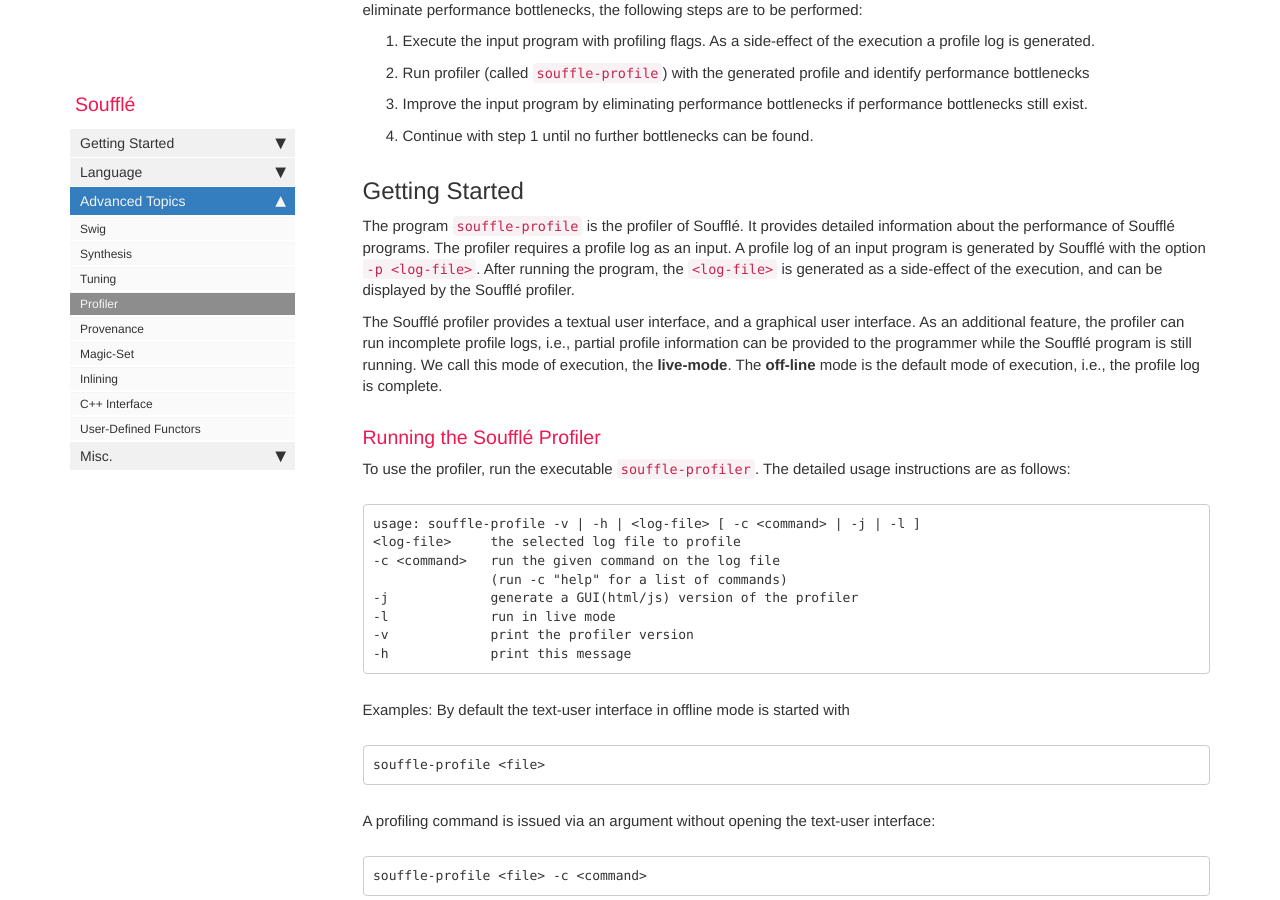
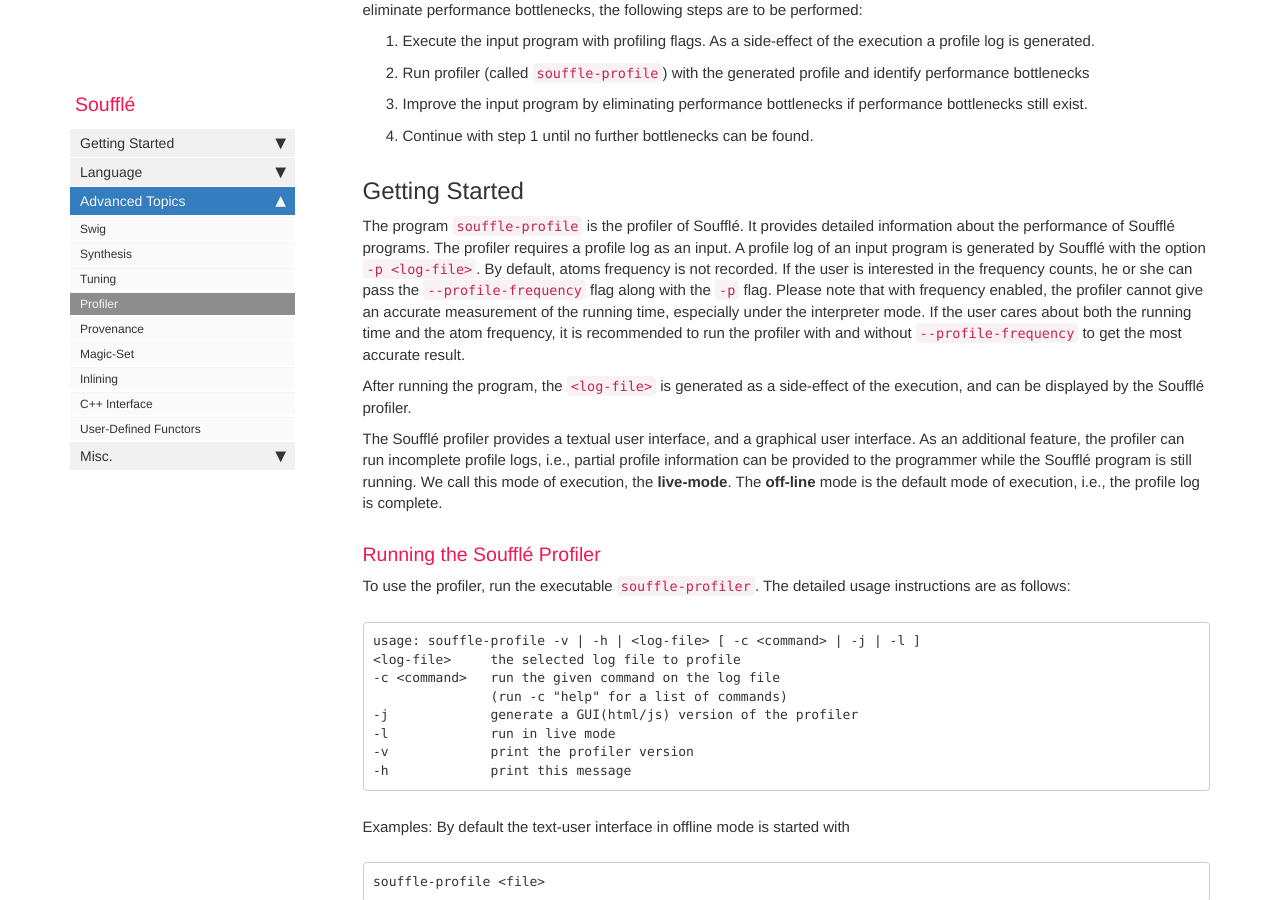
Before and after one commit to souffle-lang/souffle-lang.github.io, a Jekyll site: the page built from pages/docs/profiler.md, in a window 1280 px wide and 900 px high, scrolled down 521 px. Built offline with Jekyll 4.4.1, drawn with Linux system fonts in a browser that asks for light colours; comment, search, counter and statistics services are not loaded.

Commit message:
Update information about new profile flag.
Add a description about the new profile flag that enables the frequency count.

````diff
--- a/pages/docs/profiler.md
+++ b/pages/docs/profiler.md
@@ -24,6 +24,11 @@ The program ```souffle-profile``` is the profiler of Soufflé.
 It provides detailed information about the performance of Soufflé programs.
 The profiler requires a profile log as an input.
 A profile log of an input program is generated by Soufflé with the option ```-p <log-file>```.
+By default, atoms frequency is not recorded.
+If the user is interested in the frequency counts, he or she can pass the ```--profile-frequency``` flag along with the `-p` flag.
+Please note that with frequency enabled, the profiler cannot give an accurate measurement of the running time, especially under the interpreter mode.
+If the user cares about both the running time and the atom frequency, it is recommended to run the profiler with and without ```--profile-frequency``` to get the most accurate result.
+
 After running the program, the ```<log-file>``` is generated as a side-effect of the execution,
 and can be displayed by the Soufflé profiler.
 
````
